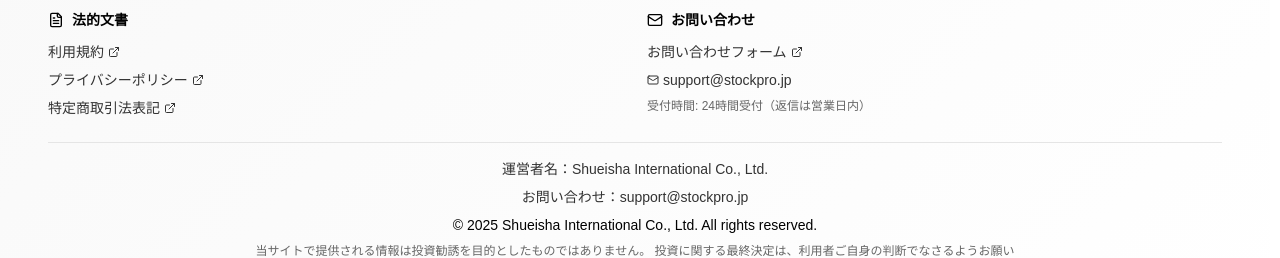
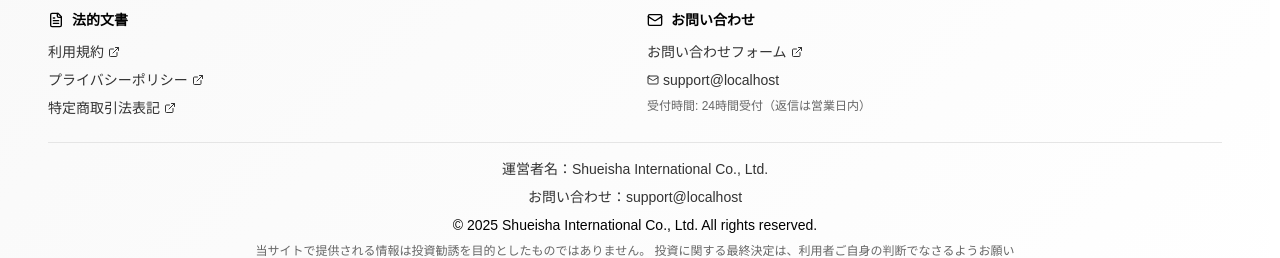
Before and after one commit to linhaiwebs/stocktrend.jp, a React (Vite) app: page /contact in a window 1280 px wide. Shown: the part 2580-2838 px from the top of the page. Built offline with nearby package versions, Linux system fonts and the light colour scheme; no server answers.

Commit message:
Updated Footer.tsx

```diff
--- a/src/components/Footer.tsx
+++ b/src/components/Footer.tsx
@@ -3,6 +3,7 @@
 
 export default function Footer() {
   const currentYear = new Date().getFullYear();
+  const supportEmail = `support@${window.location.hostname}`;
 
   return (
     <footer className="relative z-10 mt-12" style={{ borderTop: '2px solid #E5E5E5' }}>
@@ -162,7 +163,7 @@
                 </li>
                 <li className="flex items-center gap-1" style={{ color: '#333333' }}>
                   <Mail className="w-3 h-3" />
-                  <span>support@stockpro.jp</span>
+                  <span>{supportEmail}</span>
                 </li>
                 <li className="text-xs" style={{ color: '#666666' }}>
                   受付時間: 24時間受付（返信は営業日内）
@@ -177,7 +178,7 @@
               運営者名：Shueisha International Co., Ltd.
             </p>
             <p className="text-xs sm:text-sm mb-2 font-medium" style={{ color: '#333333' }}>
-              お問い合わせ：support@stockpro.jp
+              お問い合わせ：{supportEmail}
             </p>
             <p className="text-xs sm:text-sm mb-2 font-medium" style={{ color: '#000000' }}>
               &copy; {currentYear} Shueisha International Co., Ltd. All rights reserved.
--- a/src/pages/Contact.tsx
+++ b/src/pages/Contact.tsx
@@ -2,6 +2,8 @@
 import { Link } from 'react-router-dom';
 
 export default function Contact() {
+  const supportEmail = `support@${window.location.hostname}`;
+
   return (
     <div className="min-h-screen bg-gradient-to-br from-slate-100 via-slate-50 to-blue-50">
       <div className="max-w-4xl mx-auto px-4 py-8">
@@ -166,7 +168,7 @@
                 <strong>運営者名:</strong> Shueisha International Co., Ltd.
               </p>
               <p className="text-sm text-gray-700 mb-2">
-                <strong>お問い合わせ:</strong> support@stockpro.jp
+                <strong>お問い合わせ:</strong> {supportEmail}
               </p>
               <p className="text-sm text-gray-700">
                 <strong>受付時間:</strong> 24時間受付（返信は営業日内）
--- a/src/pages/SpecifiedCommercialTransactionAct.tsx
+++ b/src/pages/SpecifiedCommercialTransactionAct.tsx
@@ -2,6 +2,8 @@
 import { Link } from 'react-router-dom';
 
 export default function SpecifiedCommercialTransactionAct() {
+  const supportEmail = `support@${window.location.hostname}`;
+
   return (
     <div className="min-h-screen bg-gradient-to-br from-slate-100 via-slate-50 to-blue-50">
       <div className="max-w-4xl mx-auto px-4 py-8">
@@ -53,7 +55,7 @@
                   <dl className="space-y-3">
                     <div className="grid sm:grid-cols-3 gap-2">
                       <dt className="font-semibold text-gray-900">お問い合わせ</dt>
-                      <dd className="sm:col-span-2 text-blue-600">support@stockpro.jp</dd>
+                      <dd className="sm:col-span-2 text-blue-600">{supportEmail}</dd>
                     </div>
                     <div className="grid sm:grid-cols-3 gap-2">
                       <dt className="font-semibold text-gray-900">受付時間</dt>
@@ -222,7 +224,7 @@
                   <Mail className="w-5 h-5 text-blue-600 mt-1 flex-shrink-0" />
                   <div>
                     <p className="font-semibold text-gray-900 mb-1">メール</p>
-                    <p className="text-blue-600">support@stockpro.jp</p>
+                    <p className="text-blue-600">{supportEmail}</p>
                     <p className="text-sm text-gray-600 mt-1">24時間受付（返信は営業日内）</p>
                   </div>
                 </div>
```
